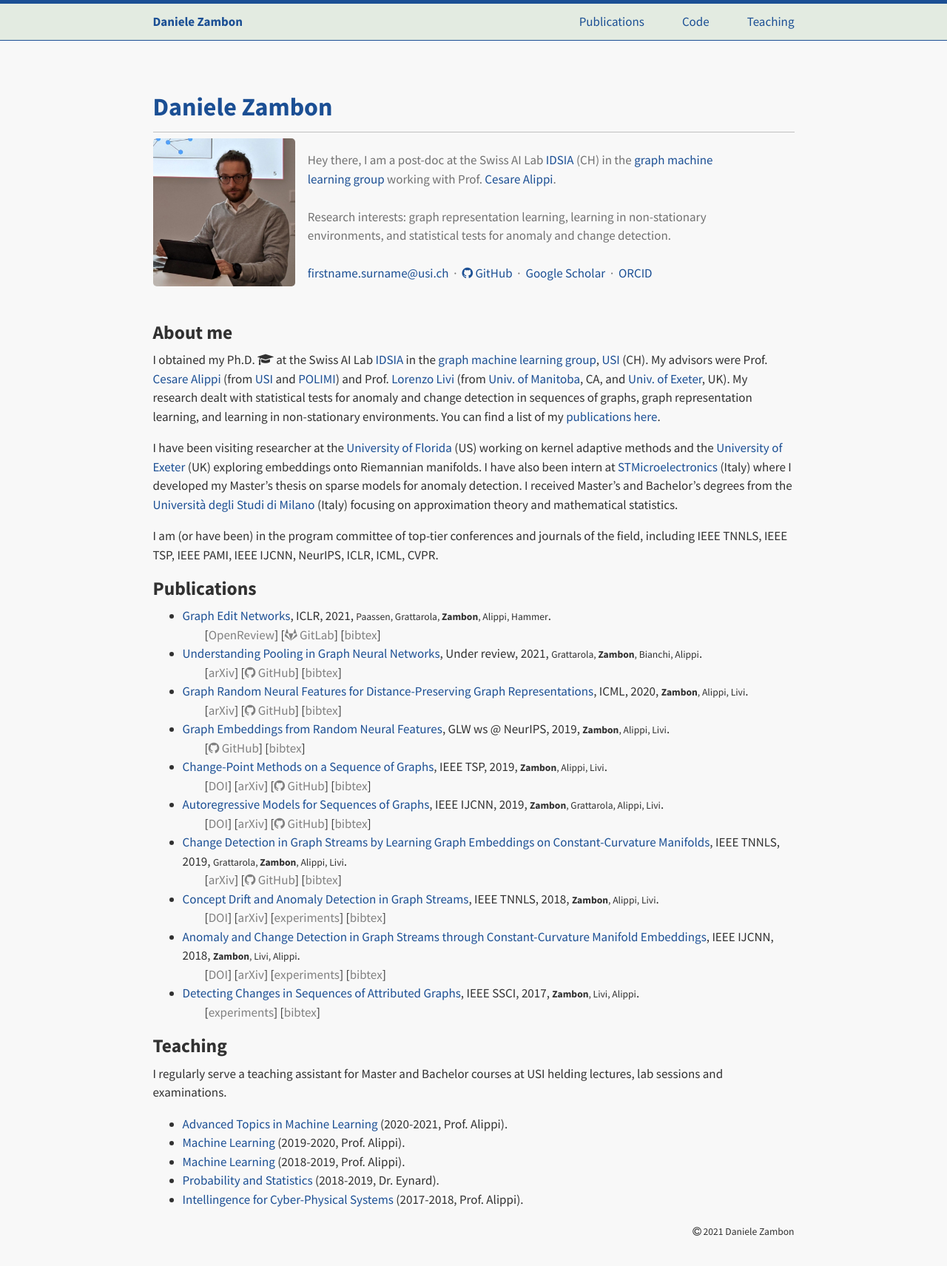
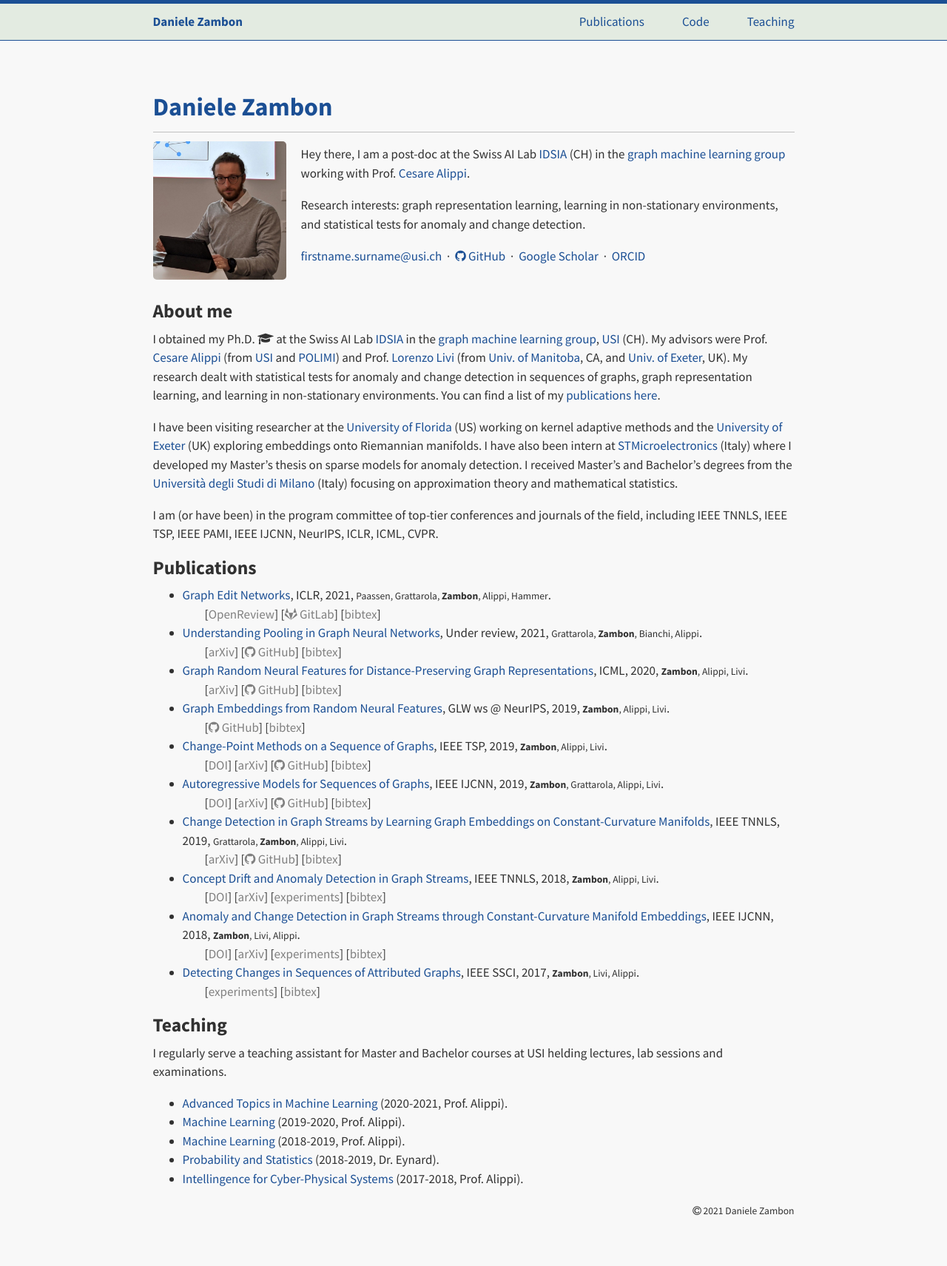
Before and after one commit to dzambon/dzambon.github.io, a Jekyll site: the page built from index.md, in a window 1280 px wide. Shown: the whole page at 74% size. Built offline with Jekyll 4.4.1, drawn with Linux system fonts in a browser that asks for light colours; a style sheet for code colours, icons or effects is not loaded; after the commit the page ends 1683 px from its top, so only the background shows below that.

Commit message:
updated 404 and picture layout

```diff
--- a/_data/papers.yaml
+++ b/_data/papers.yaml
@@ -102,7 +102,7 @@
     doi: "10.1109/TNNLS.2018.2804443"
     arxiv_id: "1706.06941"
     short_venue: "IEEE TNNLS"
-    experiments: https://dzambon.github.io/dl/experiments/zambon2018concept.zip
+    experiments: /dl/experiments/zambon2018concept.zip
  -
     id: zambon2018anomaly
     title: "Anomaly and Change Detection in Graph Streams through Constant-Curvature Manifold Embeddings"
@@ -114,7 +114,7 @@
     doi: "10.1109/IJCNN.2018.8489762"
     arxiv_id: "1805.01360"
     short_venue: "IEEE IJCNN"
-    experiments: https://dzambon.github.io/dl/experiments/zambon2018anomaly.zip
+    experiments: /dl/experiments/zambon2018anomaly.zip
  -
     id: zambon2017detecting
     title: "Detecting Changes in Sequences of Attributed Graphs"
@@ -124,4 +124,4 @@
     bibtex: "@inproceedings{zambon2017detecting, title={Detecting Changes in Sequences of Attributed Graphs}, author={Zambon, Daniele and Livi, Lorenzo and Alippi, Cesare}, year={2017}, doi={10.1109/SSCI.2017.8285273}, booktitle={IEEE Symposium Series on Computational Intelligence}, }"
     type: conference
     short_venue: "IEEE SSCI"
-    experiments: https://dzambon.github.io/dl/experiments/zambon2017detecting.zip
+    experiments: /dl/experiments/zambon2017detecting.zip
--- a/_sass/pages/_landing.scss
+++ b/_sass/pages/_landing.scss
@@ -10,24 +10,26 @@
     padding-bottom: 0.7rem;
 }
 
-.profile {
-    display: flex;
-    justify-content: flex-begin;
-    align-items: left;
-    text-align: left;
-    flex-wrap: wrap;
+.profile-container {
+    width: 100%;
 }
 
-.profile-pic {
-    width:20%;
-    max-width:200px;
-    max-height:200px;
-    /*min-width:100px;*/
-    height: auto;
-    width: auto;
+.profile-floated {
+    float: left;
+    width: 180px;
+    max-width: 100%;
+    margin: 0;
+    margin-top: 4px;
+    margin-bottom: 10px;
+    margin-right: 20px;
 }
 
-.profile-card {
-    max-width:50em;
-    width: 70%;
+.profile-text {
+    margin: 0;
+    padding: 0;
+    padding: 9px;
 }
+
+.profile-clear {
+    clear: both;
+}
--- a/index.md
+++ b/index.md
@@ -3,7 +3,7 @@ layout: default
 title: Home
 ---
 
-<h1 class="landing-title">{{ site.author.name }}</h1>
+<!-- <h1 class="landing-title">{{ site.author.name }}</h1>
 <div class="profile">
   <img src="{{ site.baseurl }}/images/zambon_d.jpg" class="profile-pic"/>
   <p class="message profile-card">
@@ -20,7 +20,28 @@ title: Home
 <a href="{{ site.author.orcid }}"><i class="ai ai-orcid"></i> ORCID</a>
   </p>
 </div>
+ -->
 
+<h1 class="landing-title">{{ site.author.name }}</h1>
+<div class="profile-container">
+  <img src="{{ site.baseurl }}/images/zambon_d.jpg" class="profile-floated"/>
+  <p class="profile-text">
+    Hey there, I am a post-doc at the Swiss AI Lab <a href="https://idsia.ch">IDSIA</a> (CH) in the <a href="https://gmlg.ch">graph machine learning group</a> working with Prof. <a href="http://home.deib.polimi.it/alippi/">Cesare Alippi</a>.
+  </p>
+  <p class="profile-text">
+    Research interests: graph representation learning, learning in non-stationary environments, and statistical tests for anomaly and change detection.
+  </p>
+  <p class="profile-text">
+<a href="mailto:firstname.surname@usi.ch">firstname.surname@usi.ch</a>
+&nbsp;&middot;&nbsp;
+<a href="{{ site.author.github }}"><i class="fa fa-github"></i> GitHub</a>
+&nbsp;&middot;&nbsp;
+<a href="{{ site.author.google_scholar }}"><i class="ai ai-google-scholar"></i> Google Scholar</a>
+&nbsp;&middot;&nbsp;
+<a href="{{ site.author.orcid }}"><i class="ai ai-orcid"></i> ORCID</a>
+  </p>
+  <div class="profile-clear"></div>
+</div>
 
 
 ## About me
@@ -39,16 +60,16 @@ I am (or have been) in the program committee of top-tier conferences and journal
 ## Publications
 
 {% for paper in site.data.papers -%}
-- <a id="{{ paper.id }}" href="">{{paper.title}}</a>, {% if paper.short_venue %}{{paper.short_venue}},{% endif %} {{paper.year}}, <small>{{paper.short_author | replace: "Zambon", "<b>Zambon</b>" }}</small>.
+- <a id="{{ paper.id }}" href="">{{ paper.title }}</a>, {% if paper.short_venue %}{{ paper.short_venue }},{% endif %} {{ paper.year }}, <small>{{ paper.short_author | replace: "Zambon", "<b>Zambon</b>" }}</small>.
 <span style="top-margin:-5px; margin-left:30px; padding-bottom:125px">
-{%- if paper.doi %}[<a class="square-button" href="https://doi.org/{{paper.doi}}">DOI</a>]&nbsp;{% endif %}
-{%- if paper.url %}[<a class="square-button" href="{{paper.url}}">{{paper.url}}</a>]&nbsp;{% endif %}
-{%- if paper.arxiv_id %}[<a class="square-button" href="https://arxiv.org/abs/{{paper.arxiv_id}}">arXiv</a>]&nbsp;{% endif %}
-{%- if paper.openreview_id %}[<a class="square-button" href="https://openreview.net/forum?id={{paper.openreview_id}}">OpenReview</a>]&nbsp;{% endif %}
-{%- if paper.github %}[<a class="square-button" href="{{paper.github}}"><i class="fa fa-github"></i> GitHub</a>]&nbsp;{% endif %}
-{%- if paper.gitlab %}[<a class="square-button" href="{{paper.gitlab}}"><i class="fa fa-gitlab"></i> GitLab</a>]&nbsp;{% endif %}
-{%- if paper.experiments %}[<a class="square-button" href="{{paper.experiments}}">experiments</a>]&nbsp;{% endif %}
-{%- if paper.bibtex %}[<a class="square-button" href="{{ site.baseurl }}/publications/{{ paper.id }}/#{{paper.bibtex}}">bibtex</a>]{% endif %}
+{%- if paper.doi %}[<a class="square-button" href="https://doi.org/{{ paper.doi }}">DOI</a>]&nbsp;{% endif %}
+{%- if paper.url %}[<a class="square-button" href="{{ paper.url }}">{{ paper.url }}</a>]&nbsp;{% endif %}
+{%- if paper.arxiv_id %}[<a class="square-button" href="https://arxiv.org/abs/{{ paper.arxiv_id }}">arXiv</a>]&nbsp;{% endif %}
+{%- if paper.openreview_id %}[<a class="square-button" href="https://openreview.net/forum?id={{ paper.openreview_id }}">OpenReview</a>]&nbsp;{% endif %}
+{%- if paper.github %}[<a class="square-button" href="{{ paper.github }}"><i class="fa fa-github"></i> GitHub</a>]&nbsp;{% endif %}
+{%- if paper.gitlab %}[<a class="square-button" href="{{ paper.gitlab }}"><i class="fa fa-gitlab"></i> GitLab</a>]&nbsp;{% endif %}
+{%- if paper.experiments %}[<a class="square-button" href="{{ site.baseurl }}/{{ paper.experiments }}">experiments</a>]&nbsp;{% endif %}
+{%- if paper.bibtex %}[<a class="square-button" href="{{ site.baseurl }}/publications/{{ paper.id }}/#{{ paper.bibtex }}">bibtex</a>]{% endif %}
 </span>
 {% endfor %}
 
@@ -60,5 +81,5 @@ I regularly serve a teaching assistant for Master and Bachelor courses at USI he
 
 
 {% for course in site.data.teaching.courses -%}
-- [{{course.name}}]({{course.link}}) ({{course.year}}, {{course.director}}).
+- [{{ course.name }}]({{ course.link }}) ({{ course.year }}, {{ course.director }}).
 {% endfor %}
```
Also changed, not shown: 404.html (+5 -3 lines).
